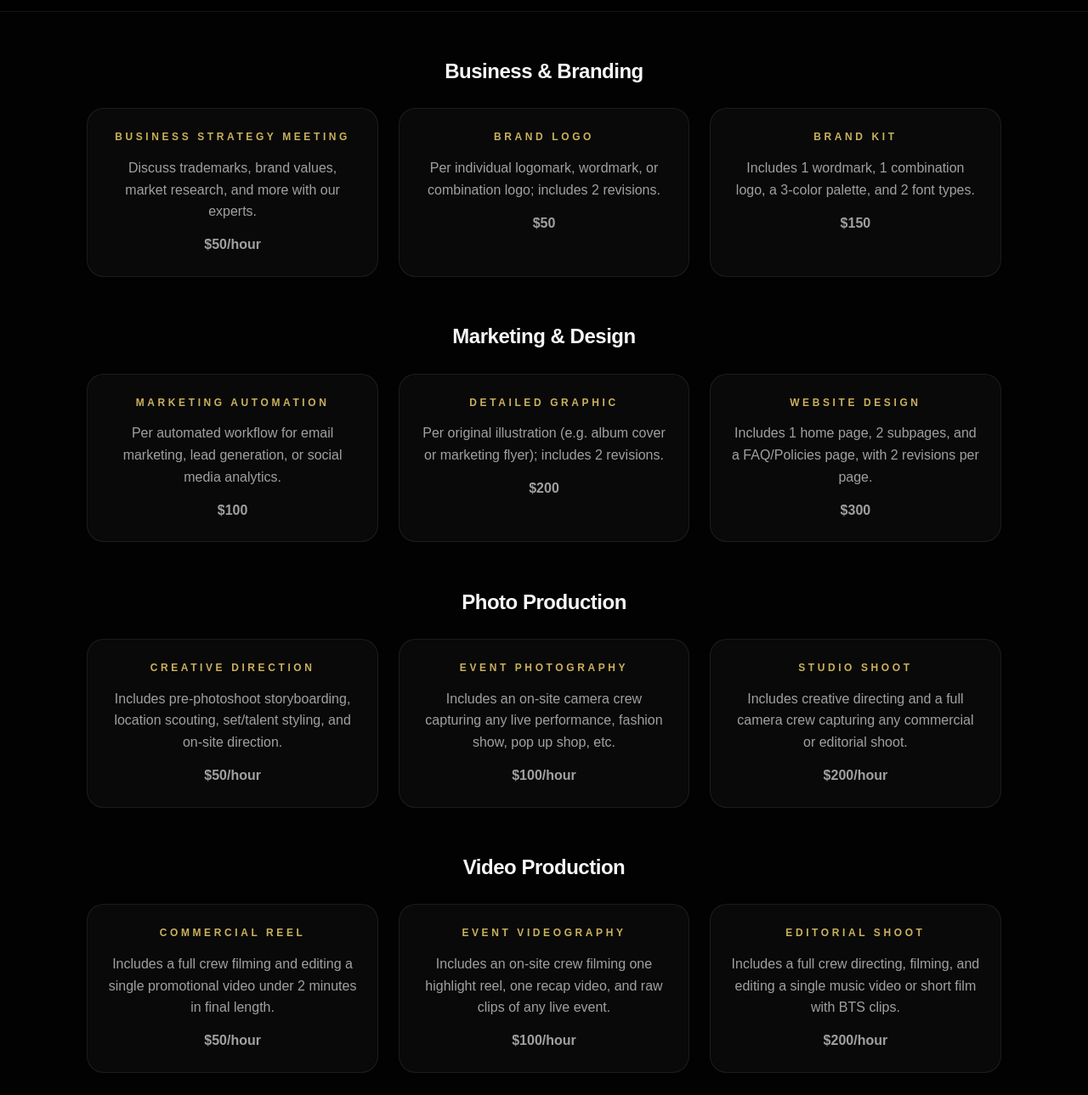
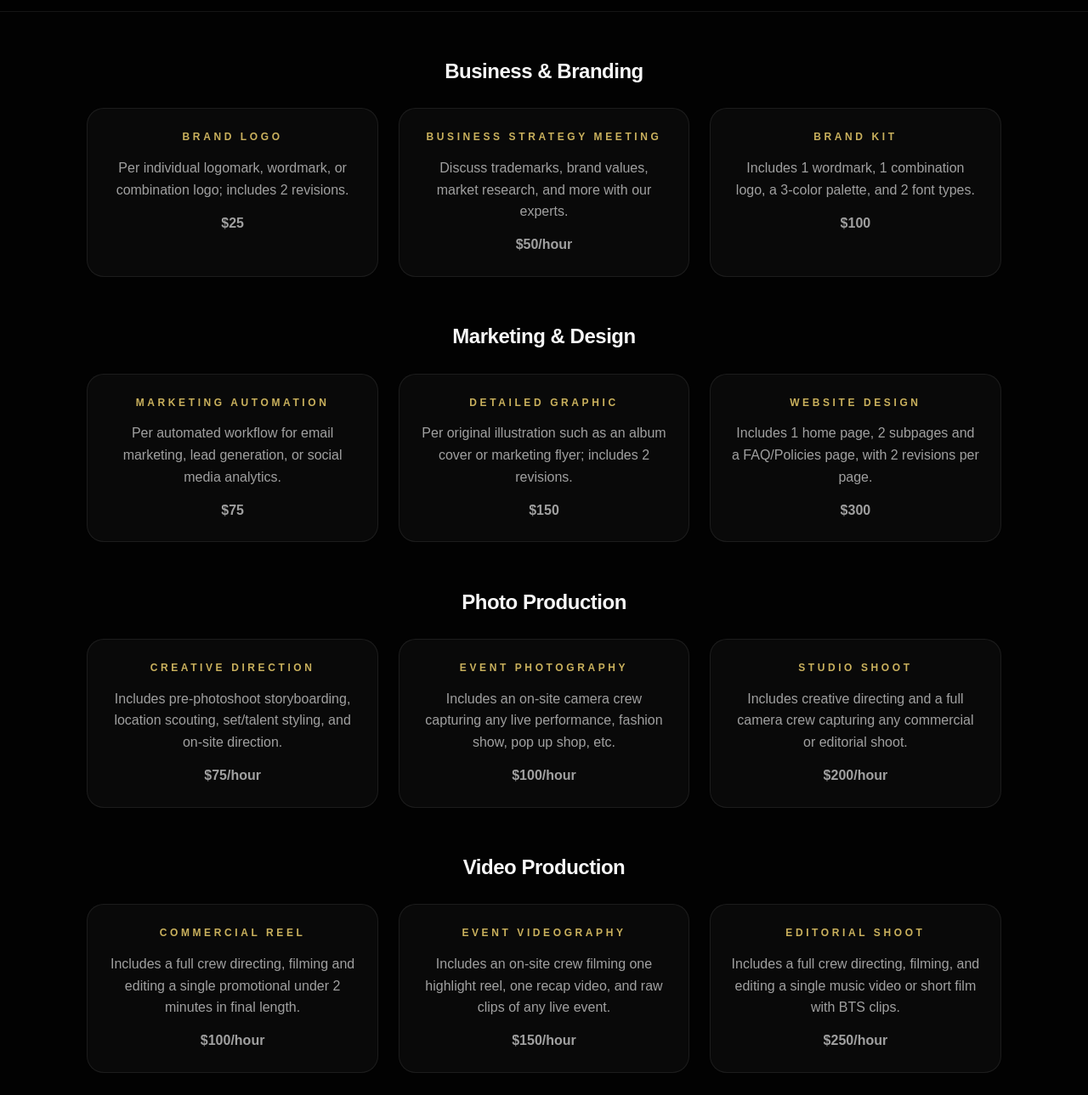
Before and after one commit to jayyreall/boof-ave, a plain HTML site: page booking.html in a window 1280 px wide. Shown: the part 91-1380 px from the top of the page at 85% size. Drawn offline with Linux system fonts and the light colour scheme.

Commit message:
Revise service details and update pricing
Updated pricing and descriptions for various services.

```diff
--- a/booking.html
+++ b/booking.html
@@ -49,19 +49,19 @@
       </div>
       <div class="services__grid">
         <article class="service-card">
+          <h3><p class="eyebrow">Brand logo</p></h3>
+          <p>Per individual logomark, wordmark, or combination logo; includes 2 revisions. </p>
+          <p><strong>$25</strong></p>
+        </article>
+        <article class="service-card">
           <h3><p class="eyebrow">Business strategy meeting</p></h3>
           <p>Discuss trademarks, brand values, market research, and more with our experts. </p>
           <p><strong>$50/hour</strong></p>
         </article>
         <article class="service-card">
-          <h3><p class="eyebrow">Brand logo</p></h3>
-          <p>Per individual logomark, wordmark, or combination logo; includes 2 revisions. </p>
-          <p><strong>$50</strong></p>
-        </article>
-        <article class="service-card">
           <h3><p class="eyebrow">Brand kit</p></h3>
           <p>Includes 1 wordmark, 1 combination logo, a 3-color palette, and 2 font types. </p>
-          <p><strong>$150</strong></p>
+          <p><strong>$100</strong></p>
         </article>
       </div>
     </section>
@@ -74,16 +74,16 @@
         <article class="service-card">
           <h3><p class="eyebrow">Marketing automation</p></h3>
           <p>Per automated workflow for email marketing, lead generation, or social media analytics. </p>
-          <p><strong>$100</strong></p>
+          <p><strong>$75</strong></p>
         </article>
         <article class="service-card">
           <h3><p class="eyebrow">Detailed graphic</p></h3>
-          <p>Per original illustration (e.g. album cover or marketing flyer); includes 2 revisions. </p>
-          <p><strong>$200</strong></p>
+          <p>Per original illustration such as an album cover or marketing flyer; includes 2 revisions. </p>
+          <p><strong>$150</strong></p>
         </article>
         <article class="service-card">
           <h3><p class="eyebrow">Website design</p></h3>
-          <p>Includes 1 home page, 2 subpages, and a FAQ/Policies page, with 2 revisions per page. </p>
+          <p>Includes 1 home page, 2 subpages and a FAQ/Policies page, with 2 revisions per page. </p>
           <p><strong>$300</strong></p>
         </article>
       </div>
@@ -97,7 +97,7 @@
         <article class="service-card">
           <h3><p class="eyebrow">Creative direction</p></h3>
           <p>Includes pre-photoshoot storyboarding, location scouting, set/talent styling, and on-site direction. </p>
-          <p><strong>$50/hour</strong></p>
+          <p><strong>$75/hour</strong></p>
         </article>
         <article class="service-card">
           <h3><p class="eyebrow">Event photography</p></h3>
@@ -119,18 +119,18 @@
       <div class="services__grid">
         <article class="service-card">
           <h3><p class="eyebrow">Commercial reel</p></h3>
-          <p>Includes a full crew filming and editing a single promotional video under 2 minutes in final length. </p>
-          <p><strong>$50/hour</strong></p>
+          <p>Includes a full crew directing, filming and editing a single promotional under 2 minutes in final length. </p>
+          <p><strong>$100/hour</strong></p>
         </article>
         <article class="service-card">
           <h3><p class="eyebrow">Event videography</p></h3>
           <p>Includes an on-site crew filming one highlight reel, one recap video, and raw clips of any live event. </p>
-          <p><strong>$100/hour</strong></p>
+          <p><strong>$150/hour</strong></p>
         </article>
         <article class="service-card">
           <h3><p class="eyebrow">Editorial shoot</p></h3>
           <p>Includes a full crew directing, filming, and editing a single music video or short film with BTS clips. </p>
-          <p><strong>$200/hour</strong></p>
+          <p><strong>$250/hour</strong></p>
         </article>
 
       </div>
```
